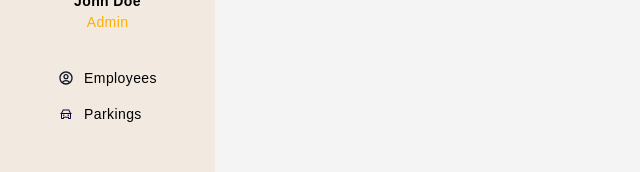
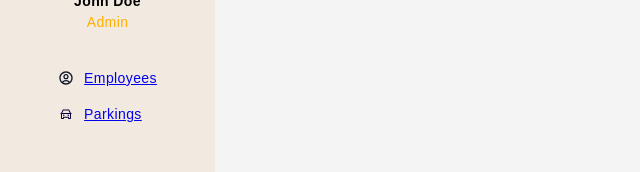
Before and after one commit to pakosam/ParkingReact, a React (Create React App) app: page /employees in a window 1280 px wide. Shown: the part 221-393 px from the top of the page, without its empty margins (0-640 px from the left). Built offline with nearby package versions, Linux system fonts and the light colour scheme.

Commit message:
React router dom added in app.tsx; outlet added in sidebar.tsx; Navigation, employeeview and parkingview with their styles created

```diff
--- a/package.json
+++ b/package.json
@@ -13,6 +13,7 @@
     "@types/react-dom": "^19.0.4",
     "react": "^19.0.0",
     "react-dom": "^19.0.0",
+    "react-router-dom": "^7.4.0",
     "react-scripts": "5.0.1",
     "typescript": "^4.9.5",
     "web-vitals": "^2.1.4"
--- a/src/App.tsx
+++ b/src/App.tsx
@@ -1,14 +1,23 @@
 import React from "react";
 import "./App.css";
 import { SideBar } from "./components/Sidebar/SideBar";
-import { ParkingView } from "./components/Container/ParkingView";
+import { ParkingView } from "./pages/ParkingView";
+import { BrowserRouter, Route } from "react-router-dom";
+import { Routes } from "react-router-dom";
+import { Navigate } from "react-router-dom";
+import { EmployeeView } from "./pages/EmployeeView";
 
 function App() {
   return (
-    <div className="page">
-      <SideBar />
-      <ParkingView />
-    </div>
+    <BrowserRouter>
+      <Routes>
+        <Route path="/" element={<SideBar />}>
+          <Route path="/parkings" element={<ParkingView />} />
+          <Route path="/employees" element={<EmployeeView />} />
+          <Route path="*" element={<Navigate to="/parkings" replace />} />
+        </Route>
+      </Routes>
+    </BrowserRouter>
   );
 }
 
--- a/src/components/Sidebar/Navbar/Navigation.tsx
+++ b/src/components/Sidebar/Navigation.tsx
@@ -1,6 +1,7 @@
-import { CarIcon } from "../../../assets/icons/CarIcon";
-import { LogoutIcon } from "../../../assets/icons/LogoutIcon";
-import { PersonIcon } from "../../../assets/icons/PersonIcon";
+import { CarIcon } from "../../assets/icons/CarIcon";
+import { LogoutIcon } from "../../assets/icons/LogoutIcon";
+import { PersonIcon } from "../../assets/icons/PersonIcon";
+import { Link } from "react-router-dom";
 import "./Navigation.css";
 
 export const Navigation = () => {
@@ -13,7 +14,9 @@ export const Navigation = () => {
               <PersonIcon />
             </div>
             <div className="navbar-text">
-              <span>Employees</span>
+              <span>
+                <Link to="/employees">Employees</Link>
+              </span>
             </div>
           </div>
           <div className="single-entity">
@@ -22,7 +25,7 @@ export const Navigation = () => {
             </div>
             <div className="navbar-text">
               <span>
-                Parkings
+                <Link to="parkings">Parkings</Link>
               </span>
             </div>
           </div>
--- a/src/components/Sidebar/SideBar.tsx
+++ b/src/components/Sidebar/SideBar.tsx
@@ -1,9 +1,11 @@
 import "./SideBar.css";
 import { UserProfile } from "./UserProfile";
-import { Navigation } from "./Navbar/Navigation";
+import { Navigation } from "./Navigation";
+import { Outlet } from "react-router-dom";
 
 export const SideBar = () => {
   return (
+    <>
       <div id="SideBar" className="md-text">
         <div className="parking-project-div">
           <h3 className="parking-project-text">PARKING PROJECT</h3>
@@ -11,5 +13,8 @@ export const SideBar = () => {
         <UserProfile />
         <Navigation />
       </div>
+
+      <Outlet />
+    </>
   );
 };
--- /dev/null
+++ b/src/pages/EmployeeView.css
@@ -0,0 +1,7 @@
+#EmployeeView {
+    display: flex;
+    flex-direction: column;
+    background-color: #f4f4f4;
+    flex: 1;
+    padding: 0 20px;
+}
--- /dev/null
+++ b/src/pages/EmployeeView.tsx
@@ -0,0 +1,9 @@
+import "./EmployeeView.css";
+
+export const EmployeeView = () => {
+  return (
+    <div id="EmployeeView">
+
+    </div>
+  );
+};
```
Also changed, not shown: src/components/Sidebar/Navigation.css (renamed from src/components/Sidebar/Navbar/Navigation.css), src/pages/ParkingView.css (renamed from src/components/Container/ParkingView.css), src/pages/ParkingView.tsx (renamed from src/components/Container/ParkingView.tsx), 1 other file (tests, documents, lock files or other folders). Lines whose indentation alone changed are shown as unchanged.
